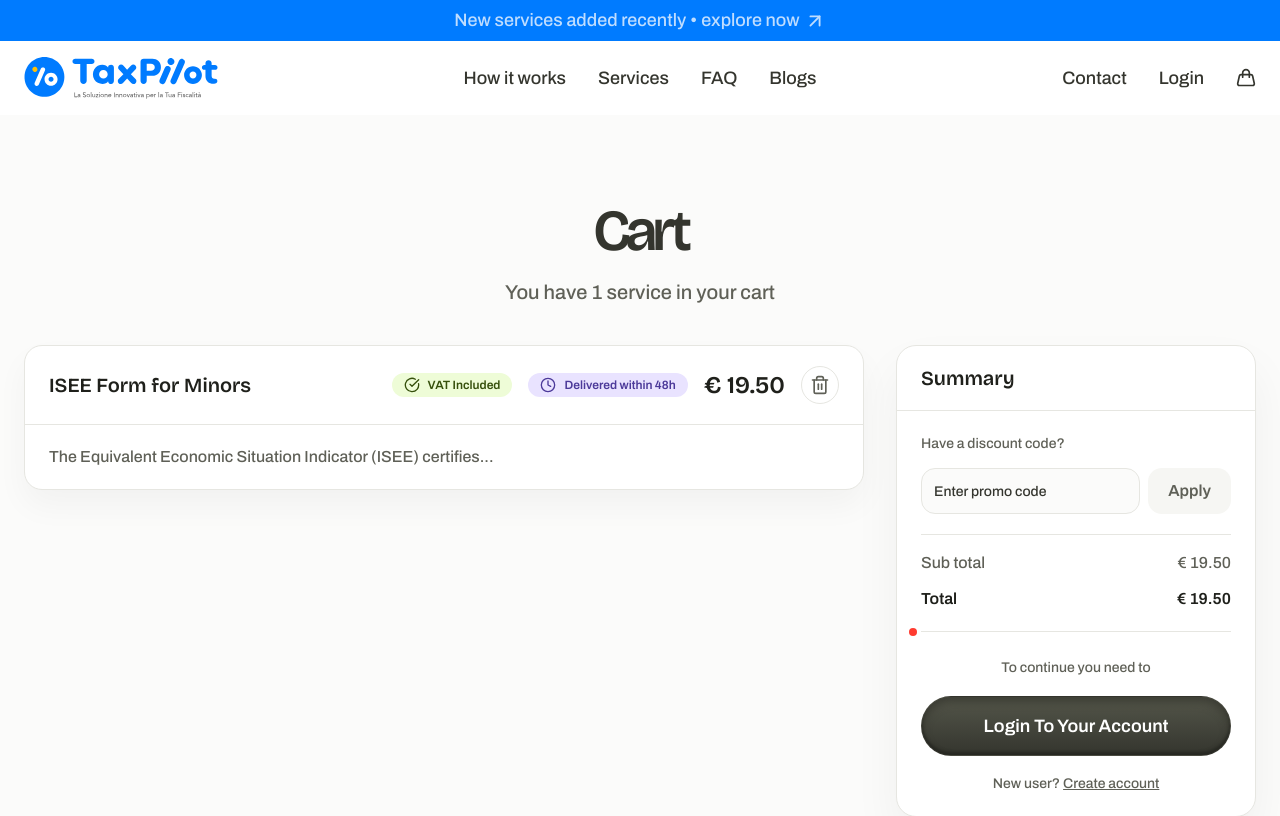
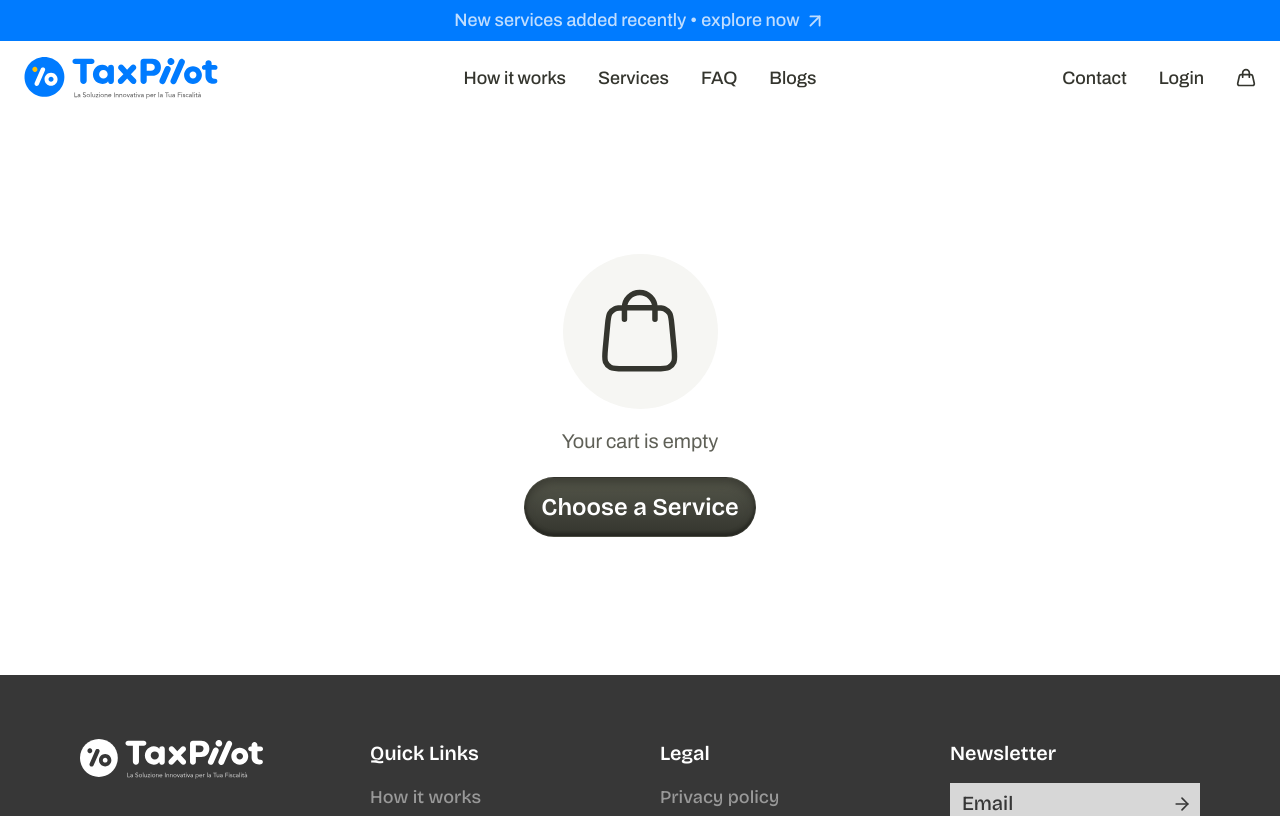
Before and after one commit to arqentech/tax-pilot-1, a React (Vite) app: page /cart in a window 1280 px wide. Shown: the top 816 px of the page. Built offline with nearby package versions, Linux system fonts and the light colour scheme.

Commit message:
Cart component completed

```diff
--- a/src/components/layout/Navbar.tsx
+++ b/src/components/layout/Navbar.tsx
@@ -1,10 +1,13 @@
 import { useState } from "react";
 import { Link, useLocation } from "react-router-dom";
 import { Handbag, Menu, X } from "lucide-react";
+import { useCart } from "@/contexts/CartContext";
 
 const Navbar = () => {
   const [isOpen, setIsOpen] = useState(false);
   const { pathname } = useLocation();
+  const { cartItems } = useCart();
+  const cartCount = cartItems.length;
   const isHome = pathname === "/";
   const navWrapperClass = isHome
     ? "full-bleed relative bg-[#FBFBFA]"
@@ -42,14 +45,30 @@ const Navbar = () => {
               {label}
             </Link>
           ))}
-          <Link to="/cart" className={`${linkStyle} flex items-center`}>
+          <Link
+            to="/cart"
+            className={`${linkStyle} relative flex items-center`}
+          >
             <Handbag className="h-5 w-5" />
+            {cartCount > 0 && (
+              <span className="absolute -right-2 -top-2 flex h-5 min-w-[20px] items-center justify-center rounded-full bg-[#007BFF] px-1 text-xs font-semibold text-white">
+                {cartCount}
+              </span>
+            )}
           </Link>
         </div>
 
         <div className="flex items-center gap-4 md:hidden">
-          <Link to="/cart" className={`${linkStyle} flex items-center`}>
+          <Link
+            to="/cart"
+            className={`${linkStyle} relative flex items-center`}
+          >
             <Handbag className="h-5 w-5" />
+            {cartCount > 0 && (
+              <span className="absolute -right-2 -top-2 flex h-5 min-w-[20px] items-center justify-center rounded-full bg-[#007BFF]  px-1 text-xs font-semibold text-white">
+                {cartCount}
+              </span>
+            )}
           </Link>
           <button
             onClick={() => setIsOpen((prev) => !prev)}
@@ -62,7 +81,7 @@ const Navbar = () => {
       </div>
 
       <div
-        className={`absolute top-full left-0 w-full ${mobileMenuBg} md:hidden transform transition-all duration-300 origin-top ${
+        className={`absolute  left-0 w-full ${mobileMenuBg} md:hidden transform transition-all duration-300 origin-top ${
           isOpen
             ? "opacity-100 scale-y-100 pointer-events-auto"
             : "opacity-0 scale-y-0 pointer-events-none"
--- a/src/components/layout/Topbar.tsx
+++ b/src/components/layout/Topbar.tsx
@@ -4,12 +4,12 @@ import { Link } from "react-router-dom";
 const TopBar = () => {
   return (
     <div className="bg-[#007BFF] text-[#BFDDFF] text-center py-2 flex justify-center items-center gap-1">
-      <span className="font-medium text-[18px] leading-[25px]">
+      <span className="font-medium text-sm leading-[20px] md:text-[18px] md:leading-[25px]">
         New services added recently •
       </span>
       <Link
         to="/services"
-        className="group inline-flex items-center gap-1 no-underline hover:text-gray-200 transition-colors font-medium text-[18px] leading-[25px]"
+        className="group inline-flex items-center gap-1 no-underline hover:text-gray-200 transition-colors font-medium text-sm leading-[20px] md:text-[18px] md:leading-[25px]"
       >
         explore now
         <ArrowUpRight className="h-[22px] w-[22px] transition-transform group-hover:translate-x-0.5 group-hover:-translate-y-0.5" />
--- a/src/contexts/CartContext.tsx
+++ b/src/contexts/CartContext.tsx
@@ -1,24 +1,67 @@
 import { createContext, useContext, useState } from "react";
 
-interface CartItem {
-  id: number;
+export interface CartItem {
+  id?: string;
   title: string;
   price: number;
   description: string;
+  hours?: string;
+  link?: string;
+  vatIncluded?: boolean;
+  quantity?: number;
 }
 
-interface CartContextType {
+type CartContextType = {
   cartItems: CartItem[];
+  addToCart: (item: CartItem) => { added: boolean; message: string };
+  removeFromCart: (id: string) => void;
+  clearCart: () => void;
   setCartItems: (items: CartItem[]) => void;
-}
+};
 
 const CartContext = createContext<CartContextType | null>(null);
 
+const ensureId = (item: CartItem) => ({
+  ...item,
+  id: item.id ?? crypto.randomUUID(),
+});
+
 export const CartProvider = ({ children }: { children: React.ReactNode }) => {
-  const [cartItems, setCartItems] = useState<CartItem[]>([]);
+  const [cartItems, setCartItemsState] = useState<CartItem[]>([]);
+
+  const addToCart = (item: CartItem) => {
+    const itemWithId = ensureId(item);
+    let added = false;
+    setCartItemsState((prev) => {
+      const exists = prev.some((existing) => existing.link === itemWithId.link);
+      if (exists) {
+        return prev;
+      }
+      added = true;
+      return [...prev, itemWithId];
+    });
+    return {
+      added,
+      message: added ? "added" : "already",
+    };
+  };
+
+  const removeFromCart = (id: string) => {
+    setCartItemsState((prev) => prev.filter((item) => item.id !== id));
+  };
+
+  const clearCart = () => {
+    setCartItemsState([]);
+  };
+
+  const setCartItems = (items: CartItem[]) => {
+    setCartItemsState(items.map(ensureId));
+  };
 
   return (
-    <CartContext.Provider value={{ cartItems, setCartItems }}>
+    <CartContext.Provider
+      value={{ cartItems, addToCart, removeFromCart, clearCart, setCartItems }}
+    >
       {children}
     </CartContext.Provider>
   );
--- a/src/index.css
+++ b/src/index.css
@@ -51,7 +51,7 @@
     @apply md:text-[58px] md:leading-[73px];
   }
   .sub-heading {
-    @apply font-bricolage font-extrabold text-[38px] leading-[38px] tracking-[-0.08em];
+    @apply font-bricolage font-extrabold text-[44px] leading-[38px] tracking-[-0.08em];
     @apply md:text-[58px] md:leading-[59px];
   }
 
--- a/src/pages/cart/Cart.tsx
+++ b/src/pages/cart/Cart.tsx
@@ -1,25 +1,9 @@
 import { useCart } from "@/contexts/CartContext";
 import EmptyCart from "./EmptyCart";
-import { useEffect } from "react";
 import FilledCart from "./FilledCart";
 
 export default function CartPage() {
-  const { cartItems, setCartItems } = useCart();
-
-  useEffect(() => {
-    const dummy = [
-      {
-        id: 1,
-        title: "ISEE Form for Minors",
-        price: 19.5,
-        description:
-          "The Equivalent Economic Situation Indicator (ISEE) certifies...",
-        hours: "Delivered within 48h",
-      },
-    ];
-
-    setCartItems(dummy);
-  }, []);
+  const { cartItems } = useCart();
 
   return cartItems.length === 0 ? (
     <EmptyCart />
--- a/src/pages/cart/FilledCart.tsx
+++ b/src/pages/cart/FilledCart.tsx
@@ -2,24 +2,29 @@ import { Button } from "@/components/ui/button";
 import { Input } from "@/components/ui/input";
 import { CheckCircle, Clock, Trash2 } from "lucide-react";
 import { Link } from "react-router-dom";
+import { useCart } from "@/contexts/CartContext";
+import PrimaryButton from "@/components/ui/PrimaryButton";
 
 interface FilledCartProps {
   items: {
-    id: number;
+    id?: string;
     title: string;
     price: number;
     description: string;
     hours?: string;
+    link?: string;
+    vatIncluded?: boolean;
   }[];
 }
 
 export default function FilledCart({ items }: FilledCartProps) {
   const subtotal = items.reduce((acc, item) => acc + item.price, 0);
   const servicesLabel = items.length === 1 ? "service" : "services";
+  const { removeFromCart } = useCart();
 
   return (
-    <section className="full-bleed bg-[#FBFBFA] py-12 md:py-20">
-      <div className="global-container flex flex-col gap-10">
+    <section className=" pb-16">
+      <div className=" flex flex-col gap-10">
         <div className="text-center space-y-3">
           <h1 className="font-bricolage heading-base">Cart</h1>
           <p className="text-base text-[#5F6057]">
@@ -27,17 +32,26 @@ export default function FilledCart({ items }: FilledCartProps) {
           </p>
         </div>
 
-        <div className="flex flex-col gap-8 lg:flex-row lg:items-start lg:justify-between">
-          <div className="flex-1 space-y-4">
+        <div className="flex flex-col gap-8 md:flex-row md:items-start md:justify-between">
+          <div className="flex-1 space-y-4 ">
             {items.map((item) => (
               <article
                 key={item.id}
-                className="overflow-hidden rounded-[18px] border border-[#E6E6E1] bg-white shadow-[0_16px_32px_rgba(15,18,21,0.04)]"
+                className="overflow-hidden rounded-[18px] border border-[#E6E6E1] bg-white "
               >
-                <header className="flex flex-col gap-3 border-b border-[#E6E6E1] px-4 py-4 md:flex-row md:items-center md:justify-between md:px-6 md:py-5">
-                  <h2 className="font-bricolage text-[20px] font-extrabold leading-[25px] text-[#1F201B]">
-                    {item.title}
-                  </h2>
+                <header className="flex flex-col gap-3 bg-[#F6F6F3] border-b border-[#E6E6E1] px-4 py-4 md:flex-row md:items-center md:justify-between md:px-6 md:py-5">
+                  {item.link ? (
+                    <Link
+                      to={item.link}
+                      className="font-bricolage text-[24px] md:text-[24px] font-extrabold leading-[25px] text-[#1F201B] hover:underline"
+                    >
+                      {item.title}
+                    </Link>
+                  ) : (
+                    <h2 className="font-bricolage text-[24px] md:text-[24px] font-extrabold leading-[25px] text-[#1F201B]">
+                      {item.title}
+                    </h2>
+                  )}
 
                   <div className="flex flex-wrap items-center gap-3 md:gap-4 md:justify-end">
                     <span className="inline-flex items-center gap-2 rounded-full bg-[#EEFCD7] px-3 py-1 text-xs font-semibold text-[#36500C]">
@@ -45,7 +59,7 @@ export default function FilledCart({ items }: FilledCartProps) {
                       VAT Included
                     </span>
                     {item.hours ? (
-                      <span className="inline-flex items-center gap-2 rounded-full bg-[#E9E3FF] px-3 py-1 text-xs font-semibold text-[#4C3A9A] md:hidden lg:inline-flex">
+                      <span className="inline-flex md:hidden items-center gap-2 rounded-full bg-[#E9E3FF] px-3 py-1 text-xs font-semibold text-[#4C3A9A] ">
                         <Clock className="h-4 w-4" />
                         {item.hours}
                       </span>
@@ -56,14 +70,15 @@ export default function FilledCart({ items }: FilledCartProps) {
                     <button
                       type="button"
                       aria-label="Remove service from cart"
-                      className="hidden rounded-full border border-[#E6E6E1] bg-white p-2 text-[#5F6057] transition hover:text-[#0166FF] md:inline-flex"
+                      className="hidden  p-2 text-[#5F6057] transition hover:text-red-500 md:inline-flex"
+                      onClick={() => item.id && removeFromCart(item.id)}
                     >
                       <Trash2 className="h-5 w-5" />
                     </button>
                   </div>
                 </header>
 
-                <div className="px-4 py-4 md:px-6 md:py-5">
+                <div className="px-4 py-4 md:px-6 md:py-5 bg-[#FBFBFA]">
                   <p className="text-[16px] leading-[24px] text-[#5F6057]">
                     {item.description}
                   </p>
@@ -73,15 +88,17 @@ export default function FilledCart({ items }: FilledCartProps) {
                   type="button"
                   className="block w-full rounded-b-[18px] border-t border-[#E6E6E1] bg-[#FBFBFA] py-3 text-center text-[16px] font-semibold text-[#FF3B30] transition hover:bg-[#F7F7F2] md:hidden"
                   aria-label="Remove service from cart"
+                  onClick={() => item.id && removeFromCart(item.id)}
                 >
-                  Remove <Trash2 className="ml-2 inline-block h-4 w-4 align-middle" />
+                  Remove{" "}
+                  <Trash2 className="ml-2 inline-block h-4 w-4 align-middle" />
                 </button>
               </article>
             ))}
           </div>
 
-          <aside className="w-full lg:w-[360px]">
-            <div className="flex flex-col rounded-[20px] border border-[#E6E6E1] bg-white shadow-[0_24px_48px_rgba(0,0,0,0.05)]">
+          <aside className="w-full md:w-[360px] ">
+            <div className="flex flex-col rounded-[20px] border border-[#E6E6E1] bg-[#FBFBFA] ">
               <header className="border-b border-[#E6E6E1] px-6 py-5">
                 <h3 className="font-bricolage text-[20px] font-extrabold leading-[24px] text-[#1F201B]">
                   Summary
@@ -120,13 +137,15 @@ export default function FilledCart({ items }: FilledCartProps) {
                 </div>
 
                 <div className="relative flex flex-col items-center gap-4 border-t border-[#E6E6E1] pt-6 text-center">
-                  <span className="absolute -left-3 top-0 h-2 w-2 -translate-y-1/2 rounded-full bg-[#FF3B30]" />
                   <p className="text-[14px] font-medium text-[#5F6057]">
                     To continue you need to
                   </p>
-                  <Button className="custom-box-shadow h-[60px] w-full rounded-full bg-[#0166FF] text-[18px] font-semibold text-white hover:opacity-95">
-                    Login To Your Account
-                  </Button>
+                  <Link to="/services">
+                    <PrimaryButton
+                      text="Login to your Account "
+                      width="291px"
+                    />
+                  </Link>
                   <p className="text-[14px] text-[#5F6057]">
                     New user?{" "}
                     <Link to="/sign-up" className="underline">
--- a/src/pages/service-details/Details.tsx
+++ b/src/pages/service-details/Details.tsx
@@ -7,7 +7,7 @@ import { Link, useParams } from "react-router-dom";
 
 const Details: React.FC = () => {
   const { slug } = useParams<{ slug: string }>();
-  const { cartItems, setCartItems } = useCart(); // use cart context
+  const { addToCart } = useCart();
 
   const formatLabel = (value: string | undefined) =>
     value?.replace(/-/g, " ").replace(/\b\w/g, (char) => char.toUpperCase());
@@ -27,19 +27,20 @@ const Details: React.FC = () => {
     );
   }
 
-  // Add service to cart (dummy logic)
   const handleRequestService = () => {
-    if (!cartItems.some((item) => item.title === service.title)) {
-      setCartItems([
-        ...cartItems,
-        {
-          id: Date.now(), // unique ID for demo
-          title: service.title,
-          price: service.price,
-          description: service.description,
-        },
-      ]);
-      alert("Service added to cart!"); // optional feedback
+    const result = addToCart({
+      title: service.title,
+      price: service.price,
+      description: service.description,
+      hours: service.hours,
+      link: service.link,
+      vatIncluded: service.vatIncluded,
+    });
+
+    if (result.added) {
+      alert("Service added to cart!");
+    } else {
+      alert("Service already added to cart.");
     }
   };
 
@@ -90,7 +91,7 @@ const Details: React.FC = () => {
               </span>
             </div>
 
-            {/* Button triggers adding to cart */}
+
             <PrimaryButton
               text="Request Service"
               width="257px"
```
